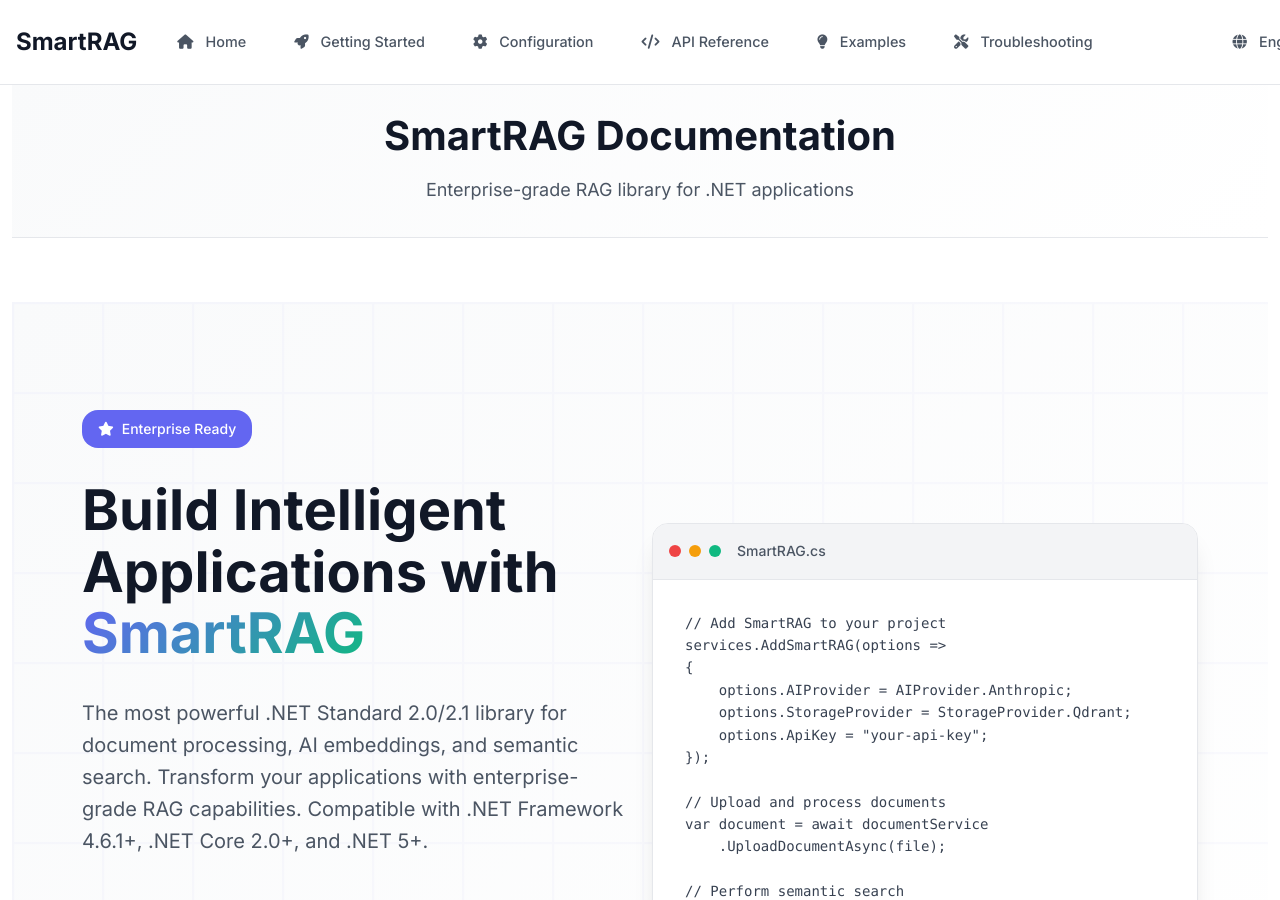
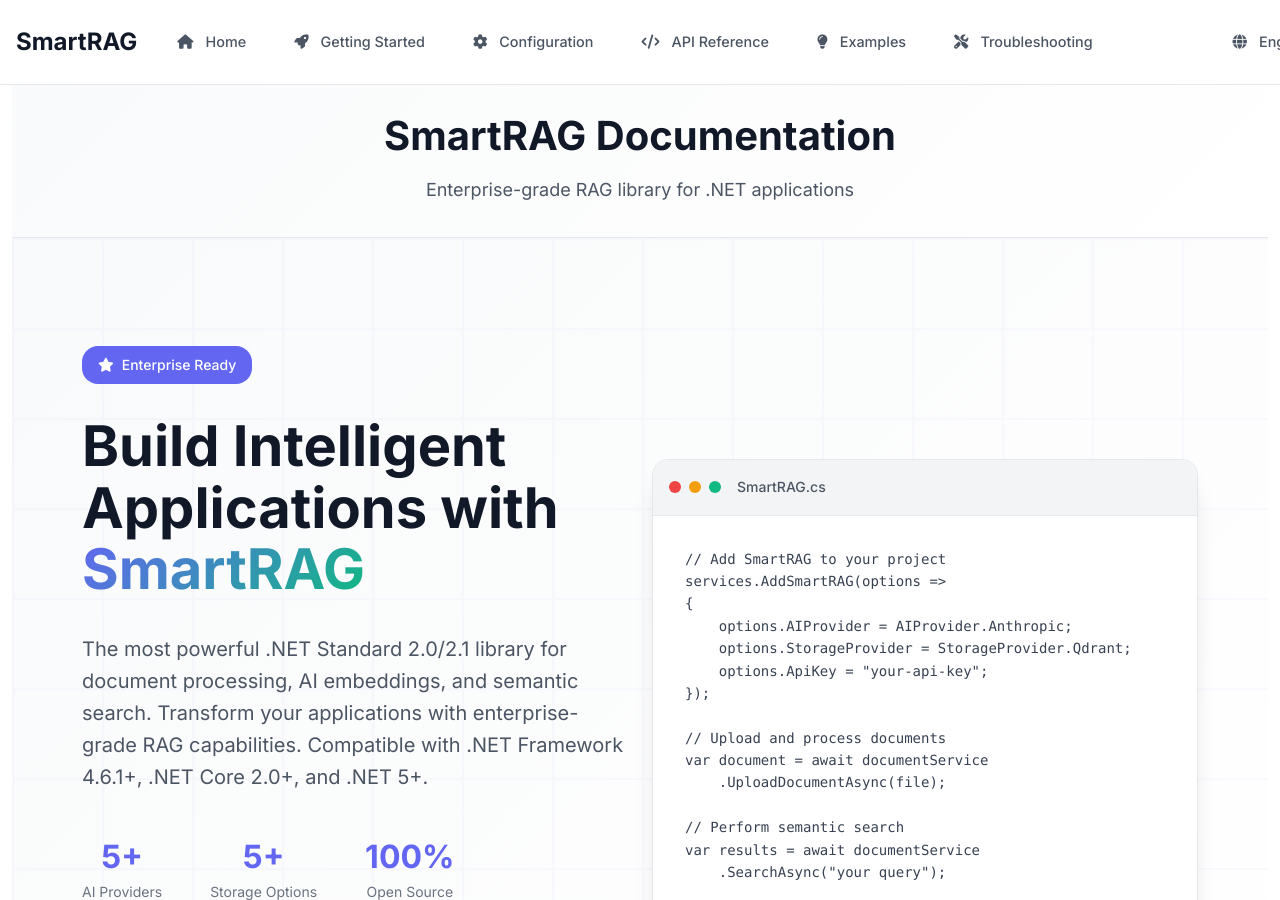
Before and after one commit to byerlikaya/SmartRAG, a Jekyll site: the page built from docs/index.md, in a window 1280 px wide and 900 px high. Built offline with Jekyll 4.4.1, drawn with Linux system fonts in a browser that asks for light colours.

Commit message:
refactor: remove unused .page-content CSS class and clean up styling

```diff
--- a/docs/assets/css/style.css
+++ b/docs/assets/css/style.css
@@ -384,11 +384,6 @@ h1, h2, h3, h4, h5, h6 {
 
 [data-theme="dark"] .page-description {
     color: var(--gray-400);
-}
-
-/* Page Content */
-.page-content {
-    padding: var(--spacing-2xl) 0;
 }
 
 .content-section {
```
Also changed, not shown: 1 other file.
